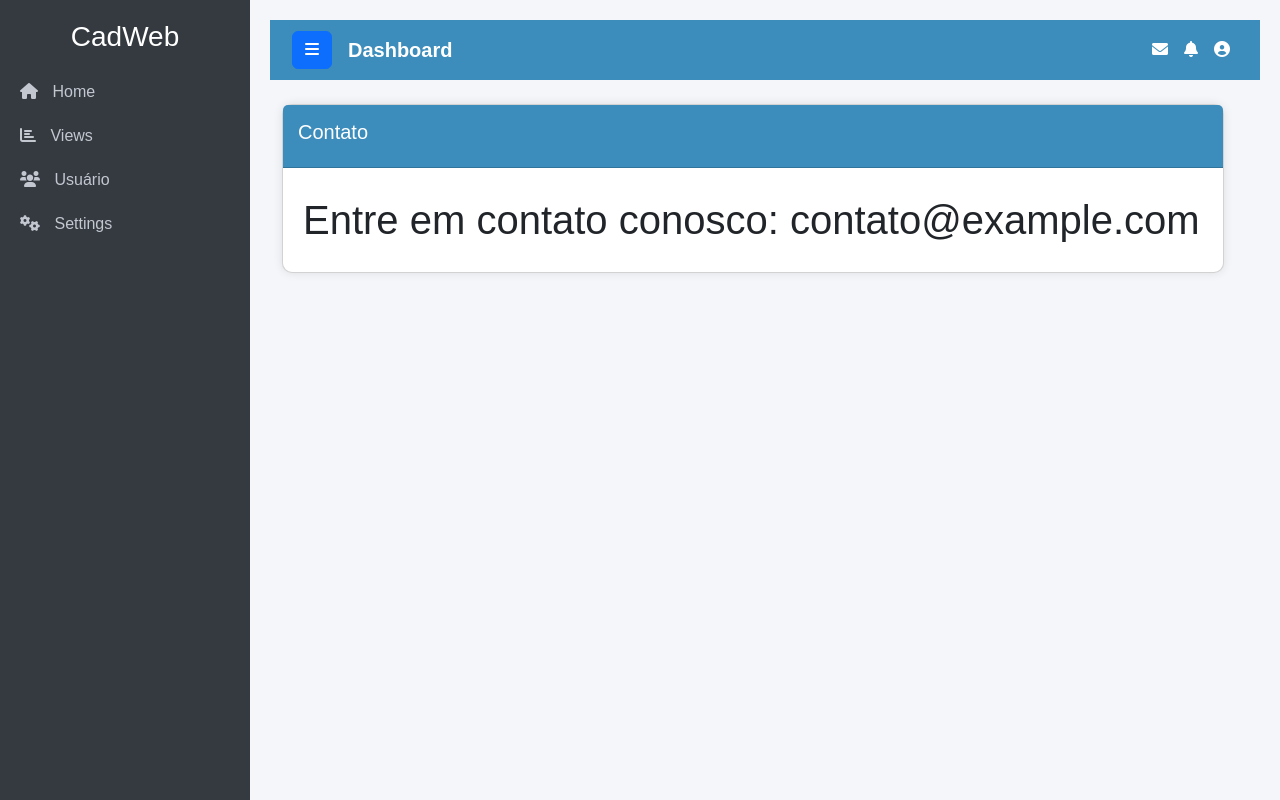
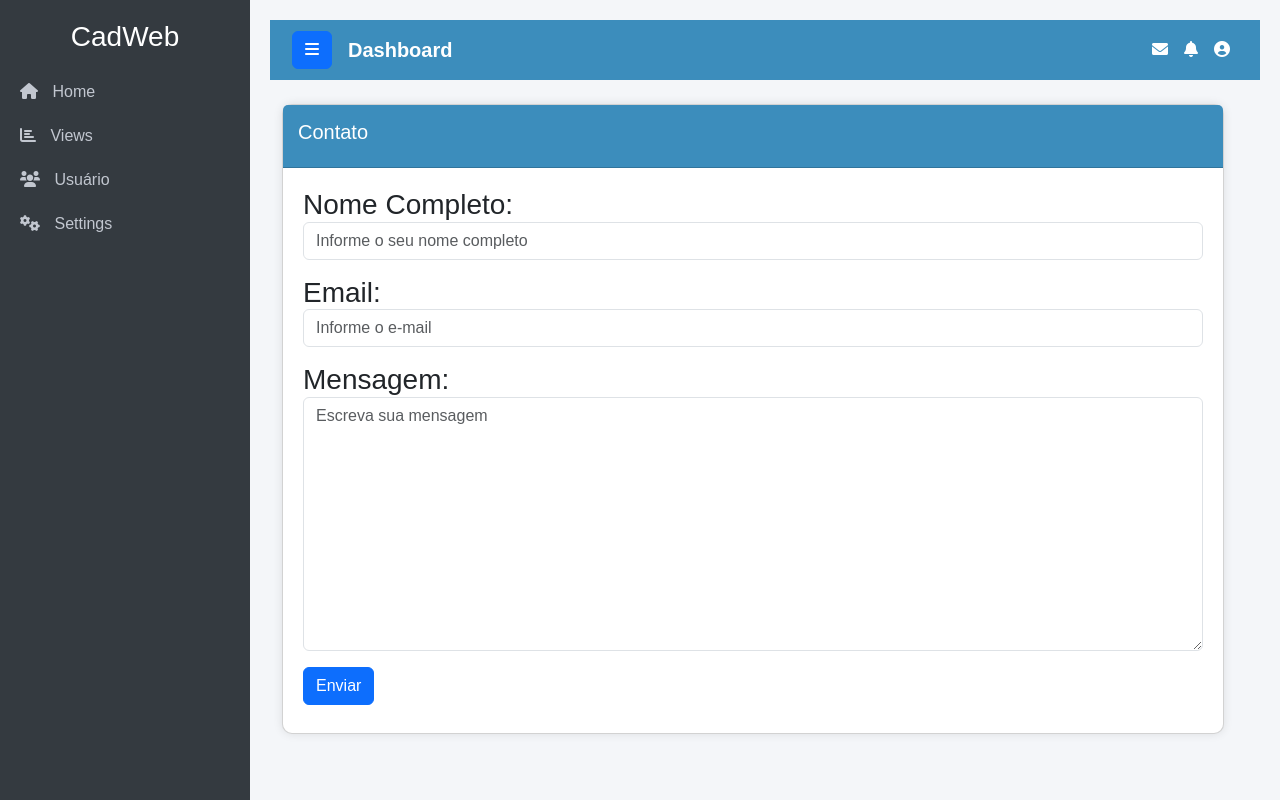
Before and after one commit to s4mpa10/piloto, a Django app: page /contato/ in a window 1280 px wide. Run offline with Django 5.2, Linux system fonts and the light colour scheme.

Commit message:
atividades produtos

```diff
--- a/home/forms.py
+++ b/home/forms.py
@@ -0,0 +1,10 @@
+from django import forms
+
+class ContatoForm(forms.Form):
+    nome = forms.CharField(max_length = 100, label="Nome Completo", widget = forms.TextInput(attrs={'class': 'form-control', 'placeholder': 'Informe o seu nome completo'}))
+    email = forms.EmailField(widget = forms.EmailInput(attrs={'class': 'form-control', 'placeholder': 'Informe o e-mail'}))
+    mensagem = forms.CharField(widget = forms.Textarea(attrs={'class': 'form-control', 'placeholder': 'Escreva sua mensagem', 'rows': 10 }))
+
+class ProdutoForm(forms.Form):
+     nome = forms.CharField(max_length = 100, label = 'Nome do Produto:', widget = forms.TextInput(attrs={'class': 'form-control', 'placeholder': 'Informe o nome do produto'}))
+     preco = forms.DecimalField(max_digits = 10, decimal_places = 2, label = 'Preço:', widget=forms.NumberInput(attrs={'class': 'form-control', 'placeholder': 'Informe o preço do produto'}))
--- a/home/templates/contato.html
+++ b/home/templates/contato.html
@@ -4,6 +4,10 @@
 
 {% block conteudo %}
 
-    <h1>Entre em contato conosco: contato@example.com</h1>
+    <form method = "post">
+        {% csrf_token %}
+        {{ form.as_p }}
+        <button type="submit" class="btn btn-primary">Enviar</button>
+    </form>
 
 {% endblock %}
--- a/home/templates/produto/lista.html
+++ b/home/templates/produto/lista.html
@@ -3,6 +3,8 @@
 {% block title_page %} Listagem de Produtos {% endblock %}
 
 {% block conteudo %}
+
+    <button type="button" onclick="location.href='{% url 'form_produto' %}'" class="btn btn-primary">Novo Produto</button>
     <table class="table table-bordered table-hover">
         <thead class="thead-dark">
             <tr>
@@ -21,4 +23,5 @@
             {% endfor %}
         </tbody>
     </table>
+
 {% endblock %}
--- a/home/urls.py
+++ b/home/urls.py
@@ -26,4 +26,5 @@ urlpatterns = [
     path('perfil/<str:usuario>/', views.perfil, name='perfil'),
     path('diasemana/<int:dia>/', views.diasemana, name='diasemana'),
     path('produtos/', views.produtos, name='produtos'),
+    path('produtos/form', views.form_produto, name='form_produto'),
 ]
--- a/home/views.py
+++ b/home/views.py
@@ -1,4 +1,6 @@
 from django.shortcuts import render
+
+from .forms import ContatoForm, ProdutoForm
 
 # Create your views here.
 # from django.http import HttpResponse
@@ -51,3 +53,17 @@ def produtos(request):
         ],
     }
     return render(request, 'produto/lista.html', contexto)
+
+def contato(request):
+    form = ContatoForm()
+    contexto = {
+        'form': form,
+    }
+    return render(request, 'contato.html', contexto)
+
+def form_produto(request):
+    form = ProdutoForm()
+    contexto = {
+        'form': form,
+    }
+    return render(request, 'produto/formulario.html', contexto)
--- a/pweb/settings.py
+++ b/pweb/settings.py
@@ -23,7 +23,7 @@ BASE_DIR = Path(__file__).resolve().parent.parent
 SECRET_KEY = 'django-insecure-uevmt&sc(70g#s$q14q!m)9nfdhynpe6=a9g4=n!4nzq^#a!%e'
 
 # SECURITY WARNING: don't run with debug turned on in production!
-DEBUG = False
+DEBUG = True
 
 ALLOWED_HOSTS = ['127.0.0.1', '.vercel.app']
 
```
Also changed, not shown: home/templates/produto/formulario.html (+13 -0 lines).
